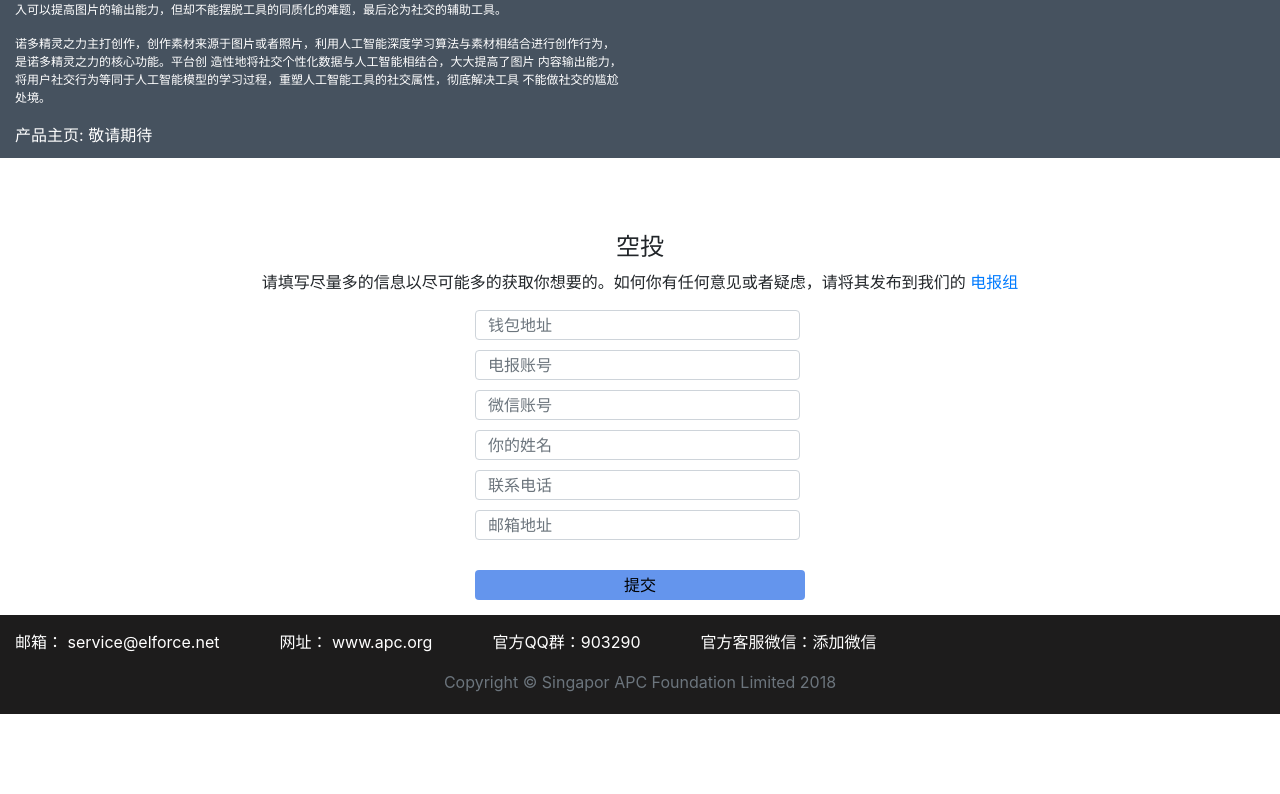
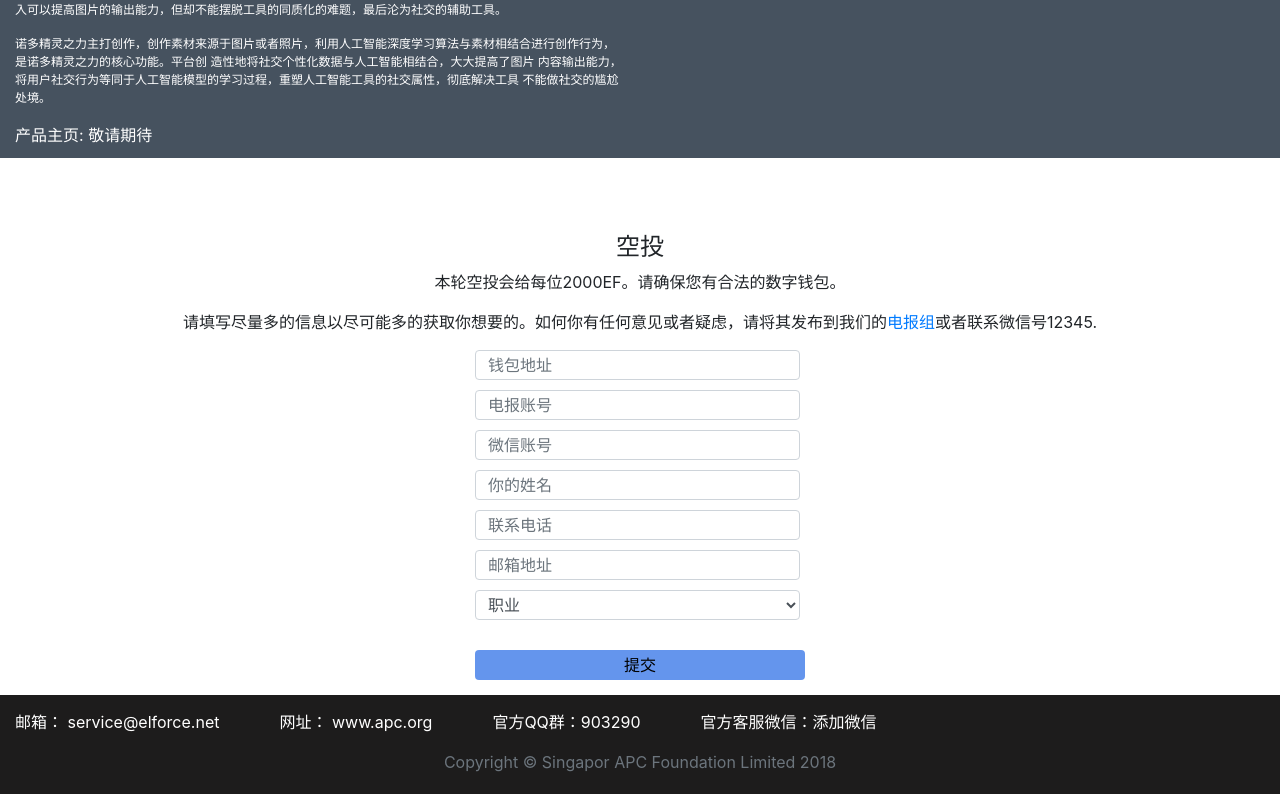
Before and after one commit to cylof22/apc-chain, an Angular app: page / in a window 1280 px wide. Shown: the part 2190-2984 px from the top of the page. Before the commit the page ends 2904 px from the top, so only its background shows below. Built offline with nearby package versions, Linux system fonts and the light colour scheme.

Commit message:
add profession selection

```diff
--- a/src/app/ch/airdrop/airdrop.component.css
+++ b/src/app/ch/airdrop/airdrop.component.css
@@ -35,6 +35,16 @@
 .airdrop .input-group .item-group input{
     width: 325px;
     height: 30px;
+}
+
+.airdrop .input-group .item-group select{
+    width: 325px;
+    height: 30px;
+
+    padding-top: 0;
+    padding-bottom: 0;
+    padding-right: 0;
+    padding-left: 8px;
 }
 
 .airdrop .input-group .submit-btn {
--- a/src/app/ch/airdrop/airdrop.component.html
+++ b/src/app/ch/airdrop/airdrop.component.html
@@ -3,8 +3,8 @@
       <div class="airdrop">
         <div class="general-info">
             <h4>空投</h4>
-            <p>请填写尽量多的信息以尽可能多的获取你想要的。如何你有任何意见或者疑虑，请将其发布到我们的
-                <a href="">电报组</a>
+            <p>本轮空投会给每位2000EF。请确保您有合法的数字钱包。</p>
+            <p>请填写尽量多的信息以尽可能多的获取你想要的。如何你有任何意见或者疑虑，请将其发布到我们的<a href="">电报组</a>或者联系微信号12345.
             </p>
         </div>
         <div class="row input-group">
@@ -62,6 +62,16 @@
                         (keyup)="onInput()">
             </div>
 
+            <div class="item-group">
+                <select formControlName="profession"
+                        id="profession"
+                        class="form-control">
+                    <option value="">职业</option>
+                    <option>画家</option>
+                    <option>摄影师</option>
+                </select>
+            </div>
+
             <div class="fail-container" *ngIf="errorValue != ''">
                 <p class="fail"> {{errorValue}} </p>
             </div>
--- a/src/app/ch/airdrop/airdrop.component.ts
+++ b/src/app/ch/airdrop/airdrop.component.ts
@@ -20,7 +20,8 @@ export class CHAirdropComponent implements OnInit {
         'mail': '',
         'address': '',
         'telegramid': '',
-        'wechatid': ''
+        'wechatid': '',
+        'profession': '',
         })
     }
 
@@ -57,9 +58,17 @@ export class CHAirdropComponent implements OnInit {
             }
 
             if (this.errorValue == '') {
-                this.formModel.reset();
+                this.formModel.reset({
+                    'name': '',
+                    'phone': '',
+                    'mail': '',
+                    'address': '',
+                    'telegramid': '',
+                    'wechatid': '',
+                    'profession': '',
+                    });
             }
         }
-    );
+    )
   }
 }
```
